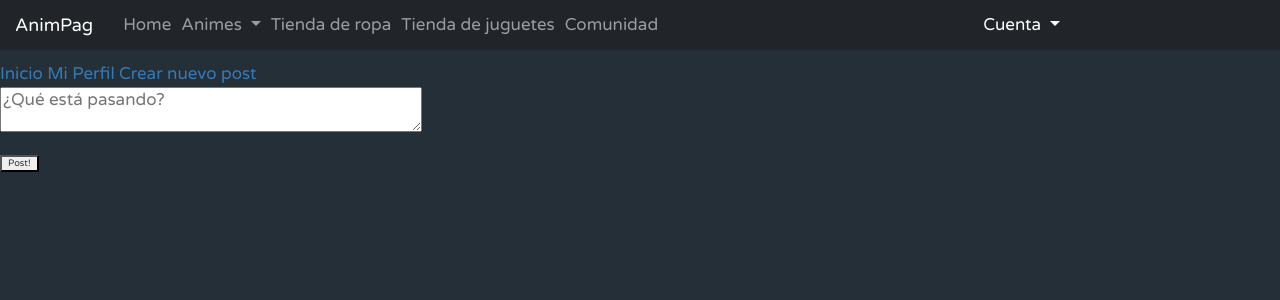
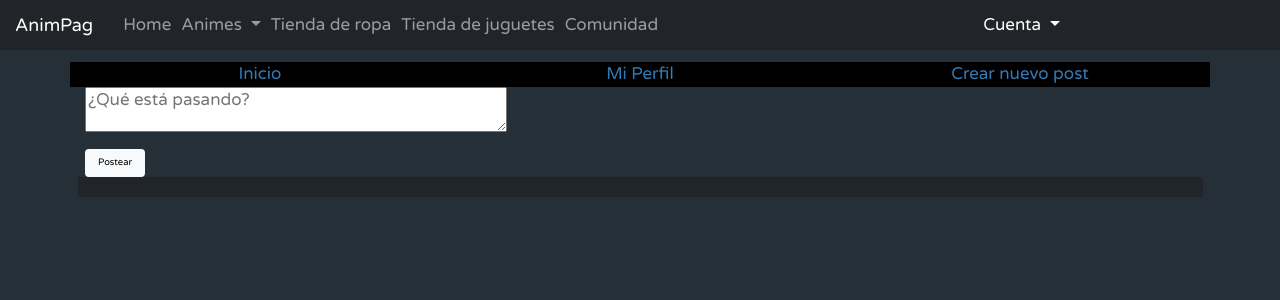
Before and after one commit to Olivernio/proyecto-web-3, a Django app: page /social/post/ in a window 1280 px wide. Shown: the top 300 px of the page. Run offline with Django 4.2, Linux system fonts and the light colour scheme; the first user in the database is signed in; data comes from the database, SQL or seed files in the repository; some libraries are stand-ins or nearby versions.

Commit message:
Commit visual
Corrección del apartado visual.

```diff
--- a/AnimPag/anime/templates/paginas_usuario/register.html
+++ b/AnimPag/anime/templates/paginas_usuario/register.html
@@ -4,6 +4,9 @@
 
 {% block contenido %}
 
+
+
+<div class="container bg-dark">
   {{error}}
   <form method="POST">
     {% csrf_token %}
@@ -12,5 +15,6 @@
       Crear cuenta
     </button>
   </form>
+</div>
 
 {% endblock %}
--- a/AnimPag/social/templates/social/feed.html
+++ b/AnimPag/social/templates/social/feed.html
@@ -1,8 +1,10 @@
 {% extends 'social/layout.html' %}
 {% load humanize %}
-{% block content %}
+{% block feed %}
 
 {% for post in posts %}
+<br>
+
 <article>
     <div class="container-article">
         <img src="{{ post.user.profile.image.url }}">
--- a/AnimPag/social/templates/social/layout.html
+++ b/AnimPag/social/templates/social/layout.html
@@ -168,14 +168,27 @@
 	<!-------------------------------------
 					Navigation Bar
 	-------------------------------------->
+  <div class="container text-center">
+    <div class="row">
+      <div class="col bg-black">
+        <a class="feed" href="{% url 'feed' %}">Inicio</a>
+      </div>
+
+        {% if request.user.is_authenticated %}
+        <div class="col bg-black">
+          <a class="profile" href="{% url 'profile' request.user.username %}">Mi Perfil</a>
+        </div>
+        <div class="col bg-black">
+
+			    <a class="new" href="{% url 'post' %}">Crear nuevo post</a>
+        </div>
+			{% endif %}
+    </div>
+  </div>
 	<div class="main">
+		<nav class="second-nav">
 
-		<nav class="second-nav">
-			<a class="feed" href="{% url 'feed' %}">Inicio</a>
-			{% if request.user.is_authenticated %}
-			<a class="profile" href="{% url 'profile' request.user.username %}">Mi Perfil</a>
-			<a class="new" href="{% url 'post' %}">Crear nuevo post</a>
-			{% endif %}
+
 		</nav>
 
 
@@ -184,6 +197,21 @@
 		{% endblock content %}
 
 
+    <div class="container text-center">
+      <div class="row">
+        <div class="col">
+          <div class="text-bg-dark p-3">
+            {% block feed %}
+            {% endblock feed %}
+          </div>
+        </div>
+      </div>
+    </div>
+
+
+
+
+
 
 	</div>
 
--- a/AnimPag/social/templates/social/post.html
+++ b/AnimPag/social/templates/social/post.html
@@ -2,11 +2,13 @@
 
 {% block content %}
 
-<form method="post">
-	{% csrf_token %}
-	{{ form.as_p }}
-	<button type="submit" class="post" id="" >Post!</button>
+<div class="container">
+	<form method="post">
+		{% csrf_token %}
+		{{ form.as_p }}
+		<button type="submit" class="post btn btn-light">Postear</button>
 
-</form>
+	</form>
+</div>
 
 {% endblock %}
```
Also changed, not shown: AnimPag/social/templates/social/profile.html (+27 -5 lines), AnimPag/anime/templates/base.html (indentation only), AnimPag/db.sqlite3. Lines whose indentation alone changed are shown as unchanged.
